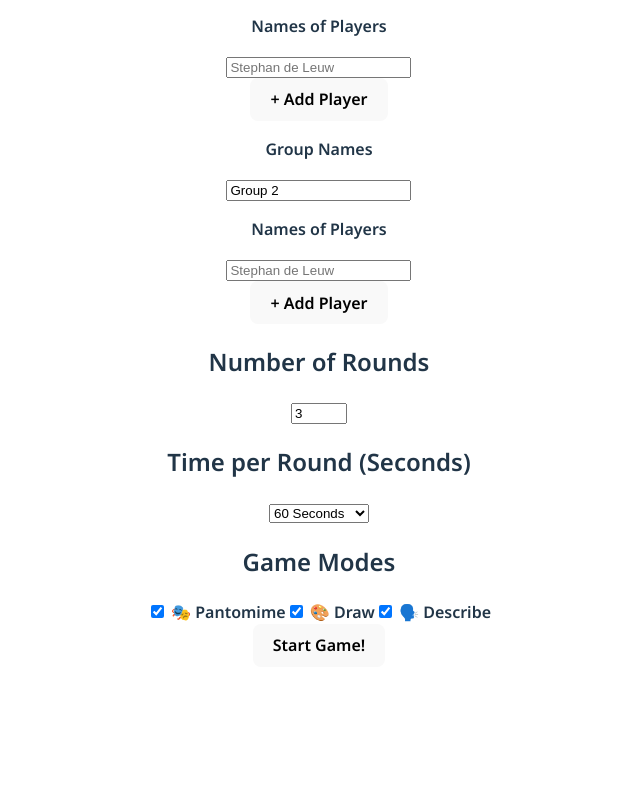
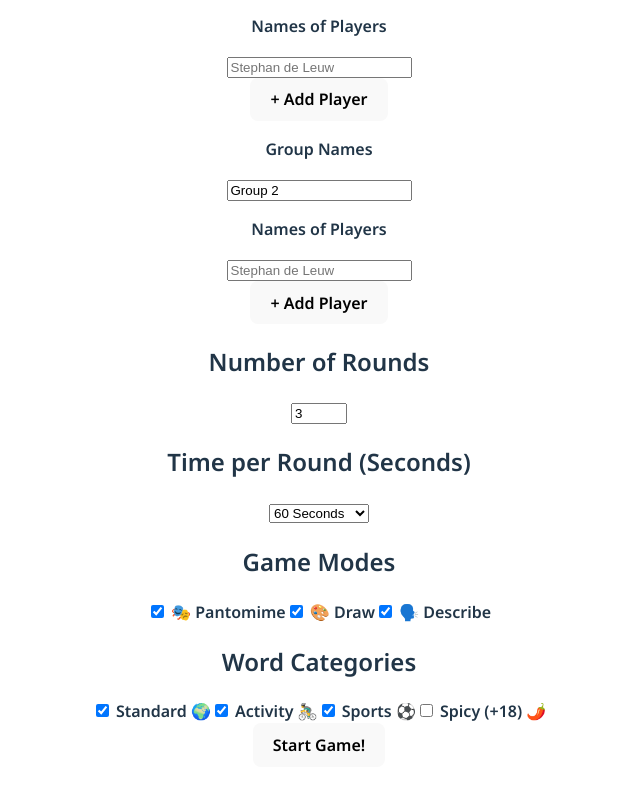
Before and after one commit to hagmannStephan/prosecco-party-vue, a Vue app: page /activity/game-config in a window 1280 px wide. Shown: the part 398-1188 px from the top of the page, without its empty margins (321-961 px from the left). Before the commit the page ends 1097 px from the top, so only its background shows below. Built offline with nearby package versions, Linux system fonts and the light colour scheme.

Commit message:
chore: added selection of word categories to ActivityConfig.vue

```diff
--- a/src/helpers/Activity/wordListHelper.ts
+++ b/src/helpers/Activity/wordListHelper.ts
@@ -29,3 +29,19 @@ export function getRandomWord(): WordEntry | string {
 
     return wordEntry
 }
+
+export function getWordListCategories(): string[] {
+    const wordListStore = useWordListStore()
+    const languageSettingsStore = useLanguageSettingsStore()
+
+    // Make sure store is initialized first
+    if (!wordListStore.isInitialized) {
+        console.warn('[getWordListCategories] Word list store not initialized')
+        return []
+    }
+
+    const language = languageSettingsStore.getLanguage()
+
+    // Get all categories from the word list
+    return wordListStore.getAvailableCategories(language)
+ }
--- a/src/locales/de/games/activity/ActivityConfig.ts
+++ b/src/locales/de/games/activity/ActivityConfig.ts
@@ -28,6 +28,13 @@ export default {
         "draw": "🎨 Zeichnen",
         "describe": "🗣️ Beschreiben",
     },
+    "category": {
+        "title": "Wörterkategorien",
+        "standard": "Standard 🌍",
+        "activity": "Aktivität 🚴‍♂️",
+        "sport": "Sport ⚽",
+        "spicy": "Spicy (+18) 🌶️",
+    },
     "error": {
         "min-players": "Es müssen mindestens 2 Spielende teilnehmen.",
         "name-required": "Bitte geben Sie einen Namen für alle Spielenden ein.",
@@ -35,6 +42,7 @@ export default {
         "min-groups": "Es müssen mindestens 2 Gruppen gebildet werden.",
         "min-players-per-group": "Es muss mindestens 1 Spieler pro Gruppe geben.",
         "group-name-required": "Bitte geben Sie einen Namen für alle Gruppen ein.",
+        "category-required": "Bitte wählen Sie mindestens eine Kategorie.",
     },
     "start-game": "Spiel starten!",
 }
--- a/src/locales/en/games/activity/ActivityConfig.ts
+++ b/src/locales/en/games/activity/ActivityConfig.ts
@@ -28,6 +28,13 @@ export default {
         "draw": "🎨 Draw",
         "describe": "🗣️ Describe",
     },
+    "category": {
+        "title": "Word Categories",
+        "standard": "Standard 🌍",
+        "activity": "Activity 🚴‍♂️",
+        "sport": "Sports ⚽",
+        "spicy": "Spicy (+18) 🌶️",
+    },
     "error": {
         "min-players": "At least 2 players must participate.",
         "name-required": "Please enter a name for all players.",
@@ -35,6 +42,7 @@ export default {
         "min-groups": "At least 2 groups must be formed.",
         "min-players-per-group": "There must be at least 1 player per group.",
         "group-name-required": "Please enter a name for all groups.",
+        "category-required": "Please select at least one category.",
     },
     "start-game": "Start Game!",
 }
--- a/src/stores/activity/settingsStore.ts
+++ b/src/stores/activity/settingsStore.ts
@@ -34,6 +34,7 @@ interface GameSettings {
   rounds: number;
   timePerRound: number;
   gameModes: string[];
+  wordCategories: string[];
   currentRound?: number;
   currentGroupIndex?: number;
   currentGameMode?: GameMode;
@@ -51,6 +52,7 @@ export const useGameStore = defineStore('game', {
       rounds: 0,
       timePerRound: 0,
       gameModes: [],  // pantomime, draw, describe
+      wordCategories: [], // standard, activity, sport, spicy, etc.
       // Game state
       currentRound: 0,
       currentGroupIndex: 0,
@@ -207,5 +209,8 @@ export const useGameStore = defineStore('game', {
     getCurrentGameMode(state) {
       return state.gameSettings.currentGameMode;
     },
+    getWordCategories(state) {
+      return state.gameSettings.wordCategories;
+    }
   }
 });
--- a/src/views/games/activity/ActivityConfig.vue
+++ b/src/views/games/activity/ActivityConfig.vue
@@ -1,12 +1,15 @@
 <script setup lang="ts">
-import { ref } from 'vue';
+import { ref, onMounted } from 'vue';
 import { usePushRouter } from '@/helpers/routerHelper';
 import { useGameStore } from '@/stores/activity/settingsStore';
 import { useI18n } from 'vue-i18n';
+import { getWordListCategories } from '@/helpers/Activity/wordListHelper';
+import { useWordListStore } from '@/stores/activity/wordListStore';
 
 const { t } = useI18n();
 const pushRouter = usePushRouter();
 const gameStore = useGameStore();
+const wordListStore = useWordListStore();
 
 // Form data
 const groups = ref([
@@ -17,6 +20,22 @@ const rounds = ref(3);
 const timePerRound = ref(60);
 const selectedGameModes = ref(['pantomime', 'draw', 'describe']);
 const gameModes = ['pantomime', 'draw', 'describe'];
+const wordCategories = ref<string[]>([]);
+const defaultCategories = ref<string[]>([]);  // Exclude 'spicy' category by default
+const selectedCategories = ref<string[]>([]);
+
+onMounted(async () => {
+  if (!wordListStore.isInitialized) {
+    await wordListStore.init();
+  }
+
+  const categories = getWordListCategories();
+
+  wordCategories.value = categories;
+  defaultCategories.value = categories.filter(cat => cat !== 'spicy');
+  selectedCategories.value = defaultCategories.value;
+});
+
 
 // Add a new group
 const addGroup = () => {
@@ -93,6 +112,13 @@ const startGame = () => {
     return;
   }
 
+  // Validate that at least one category is selected
+  if (selectedCategories.value.length === 0) {
+    alert(t('activity.config.error.category-required'));
+    return;
+  }
+
+
   // Save settings to the store - match the structure used in tests
   gameStore.setGameSettings({
     groups: groups.value.map(group => ({
@@ -103,6 +129,7 @@ const startGame = () => {
     rounds: rounds.value,
     timePerRound: timePerRound.value,
     gameModes: selectedGameModes.value,
+    wordCategories: selectedCategories.value,
     currentRound: 0,
     currentGroupIndex: 0
   });
@@ -127,11 +154,8 @@ function getPlayerPlaceholder(index: number) {
       <div class="group-controls">
         <button @click="addGroup" class="control-button">+</button>
         <span>{{ groups.length }}</span>
-        <button
-          @click="() => groups.length > 2 && removeGroup(groups[groups.length - 1].id)"
-          class="control-button"
-          :disabled="groups.length <= 2"
-        >-</button>
+        <button @click="() => groups.length > 2 && removeGroup(groups[groups.length - 1].id)" class="control-button"
+          :disabled="groups.length <= 2">-</button>
       </div>
     </div>
 
@@ -141,33 +165,16 @@ function getPlayerPlaceholder(index: number) {
       <div v-for="group in groups" :key="group.id" class="group-container">
         <p>{{ t('activity.config.groups.name') }}</p>
         <div class="group-header">
-          <input
-            v-model="group.name"
-            type="text"
-            :placeholder="t('activity.config.groups.name-placeholder')"
-            class="group-name-input"
-            required
-          />
-          <button
-            v-if="groups.length > 2"
-            @click="() => removeGroup(group.id)"
-            class="remove-button"
-          >×</button>
+          <input v-model="group.name" type="text" :placeholder="t('activity.config.groups.name-placeholder')"
+            class="group-name-input" required />
+          <button v-if="groups.length > 2" @click="() => removeGroup(group.id)" class="remove-button">×</button>
         </div>
         <p>{{ t('activity.config.player.name') }}</p>
         <div class="group-players">
           <div v-for="(player, idx) in group.players" :key="player.id" class="player-input">
-            <input
-              v-model="player.name"
-              type="text"
-              :placeholder="getPlayerPlaceholder(idx)"
-              required
-            />
-            <button
-              v-if="group.players.length > 1"
-              @click="() => removePlayer(group.id, player.id)"
-              class="remove-button"
-            >×</button>
+            <input v-model="player.name" type="text" :placeholder="getPlayerPlaceholder(idx)" required />
+            <button v-if="group.players.length > 1" @click="() => removePlayer(group.id, player.id)"
+              class="remove-button">×</button>
           </div>
 
           <button @click="() => addPlayer(group.id)" class="add-player-button">
@@ -196,15 +203,21 @@ function getPlayerPlaceholder(index: number) {
       <h2>{{ t('activity.config.gameMode.title') }}</h2>
       <div class="game-modes">
         <label v-for="mode in gameModes" :key="mode" class="game-mode-option">
-          <input
-            type="checkbox"
-            :value="mode"
-            v-model="selectedGameModes"
-          />
+          <input type="checkbox" :value="mode" v-model="selectedGameModes" />
           {{ t(`activity.config.gameMode.${mode}`) }}
         </label>
       </div>
     </div>
+
+  <div class="form-section">
+    <h2>{{ t('activity.config.category.title') }}</h2>
+    <div class="game-modes">
+      <label v-for="category in wordCategories" :key="category" class="game-mode-option">
+        <input type="checkbox" :value="category" v-model="selectedCategories" />
+        {{ t(`activity.config.category.${category}`, category) }}
+      </label>
+    </div>
+  </div>
 
     <button @click="startGame" class="start-button">
       {{ t('activity.config.start-game') }}
```
